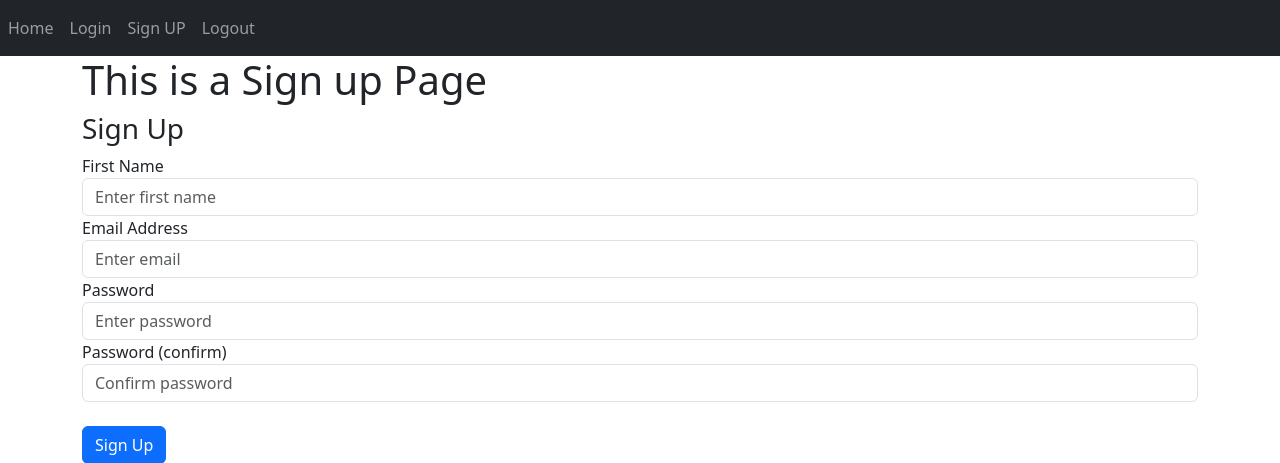
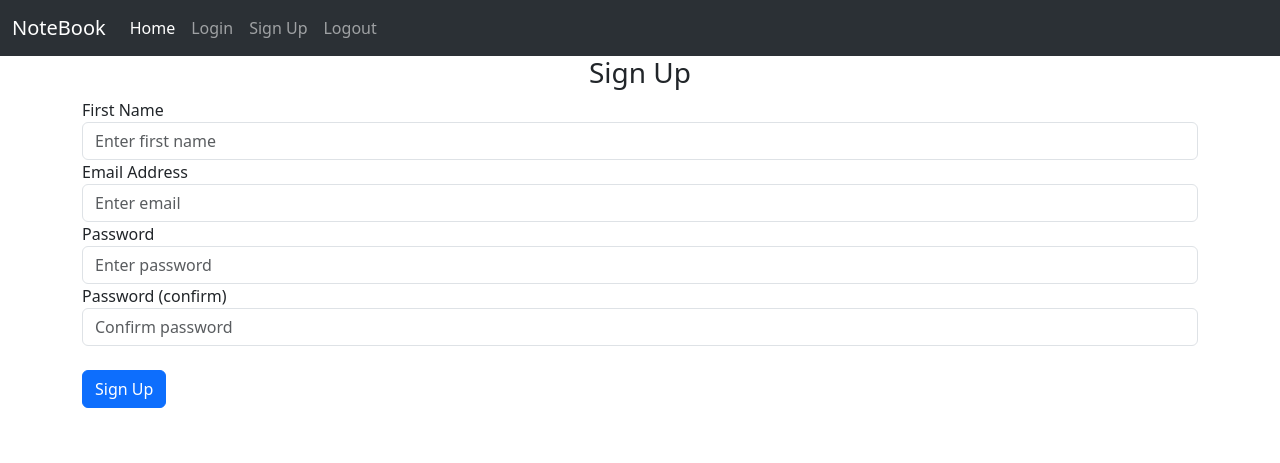
Before and after one commit to Shantonu-Acharjee/NoteBook, a Flask app: page /sign-up in a window 1280 px wide. Shown: the top 463 px of the page. Run offline with Flask 2, Linux system fonts and the light colour scheme.

Commit message:
tamplate bug fix

```diff
--- a/website/templates/base.html
+++ b/website/templates/base.html
@@ -1,31 +1,56 @@
 <!DOCTYPE html>
 <html lang="en">
+
 <head>
     <meta charset="UTF-8">
     <meta http-equiv="X-UA-Compatible" content="IE=edge">
     <meta name="viewport" content="width=device-width, initial-scale=1.0">
-    <link href="https://cdn.jsdelivr.net/npm/bootstrap@5.3.0-alpha1/dist/css/bootstrap.min.css" rel="stylesheet" integrity="sha384-GLhlTQ8iRABdZLl6O3oVMWSktQOp6b7In1Zl3/Jr59b6EGGoI1aFkw7cmDA6j6gD" crossorigin="anonymous">
+    <link href="https://cdn.jsdelivr.net/npm/bootstrap@5.3.0-alpha1/dist/css/bootstrap.min.css" rel="stylesheet"
+        integrity="sha384-GLhlTQ8iRABdZLl6O3oVMWSktQOp6b7In1Zl3/Jr59b6EGGoI1aFkw7cmDA6j6gD" crossorigin="anonymous">
     <title>{% block title %}Home{% endblock %}</title>
 </head>
+
 <body>
 
-    <nav class="navbar navbar-expand-lg navbar-dark bg-dark">
-        <button class="navbar-toggler" type="button" data-toggle = "collapse" data-target = "#navbar">
+
+    <nav class="navbar navbar-expand-lg bg-body-tertiary" data-bs-theme="dark">
+        <div class="container-fluid">
+
+            <a class="navbar-brand" href="/">NoteBook</a>
+
+            <button class="navbar-toggler" type="button" data-bs-toggle="collapse" data-bs-target="#navbarNav"
+                aria-controls="navbarNav" aria-expanded="false" aria-label="Toggle navigation">
                 <span class="navbar-toggler-icon"></span>
             </button>
 
+            <div class="collapse navbar-collapse" id="navbarNav">
 
-        <div class="collapse navbar-collapse" id = "navbar">
-            <div class="navbar-nav">
+                <ul class="navbar-nav">
+                    <li class="nav-item">
+                        <a class="nav-link active" aria-current="page" href="/">Home</a>
+                    </li>
 
-                <a href="/" class="nav-item nav-link" id = "home">Home</a>
-                <a href="/login" class="nav-item nav-link" id = "login">Login</a>
-                <a href="/sign-up" class="nav-item nav-link" id = "signUp">Sign UP</a>
-                <a href="/logout" class="nav-item nav-link" id = "logout">Logout</a>
+                    <li class="nav-item">
+                        <a class="nav-link" href="/login">Login</a>
+                    </li>
+
+                    <li class="nav-item">
+                        <a class="nav-link" href="/sign-up">Sign Up</a>
+                    </li>
+
+
+                    <li class="nav-item">
+                        <a class="nav-link" href="/logout">Logout</a>
+                    </li>
+
+
+                </ul>
 
             </div>
         </div>
     </nav>
+
+
 
 
     {% with messages = get_flashed_messages(with_categories = true) %}
--- a/website/templates/login.html
+++ b/website/templates/login.html
@@ -3,9 +3,9 @@
 
 
 {% block content %}
-<h1 alian = 'center'>This is a signin page</h1>
+
 <form action="" method="POST">
-    <h3 alian = 'center'>Signin</h3>
+    <h3 align = "center">Login</h3>
 
     <div class="form-group">
         <label for="email">Email Address</label>
--- a/website/templates/sign_up.html
+++ b/website/templates/sign_up.html
@@ -3,9 +3,8 @@
 
 
 {% block content %}
-    <h1 alian = 'center'>This is a Sign up Page</h1>
     <form action="" method="POST">
-        <h3 alian = 'center'>Sign Up</h3>
+        <h3 align = "center">Sign Up</h3>
 
         <div class="form-group">
             <label for="firstName">First Name</label>
```
Also changed, not shown: other parts of website/templates/base.html (+8 -9 lines). Lines whose indentation alone changed are shown as unchanged.
